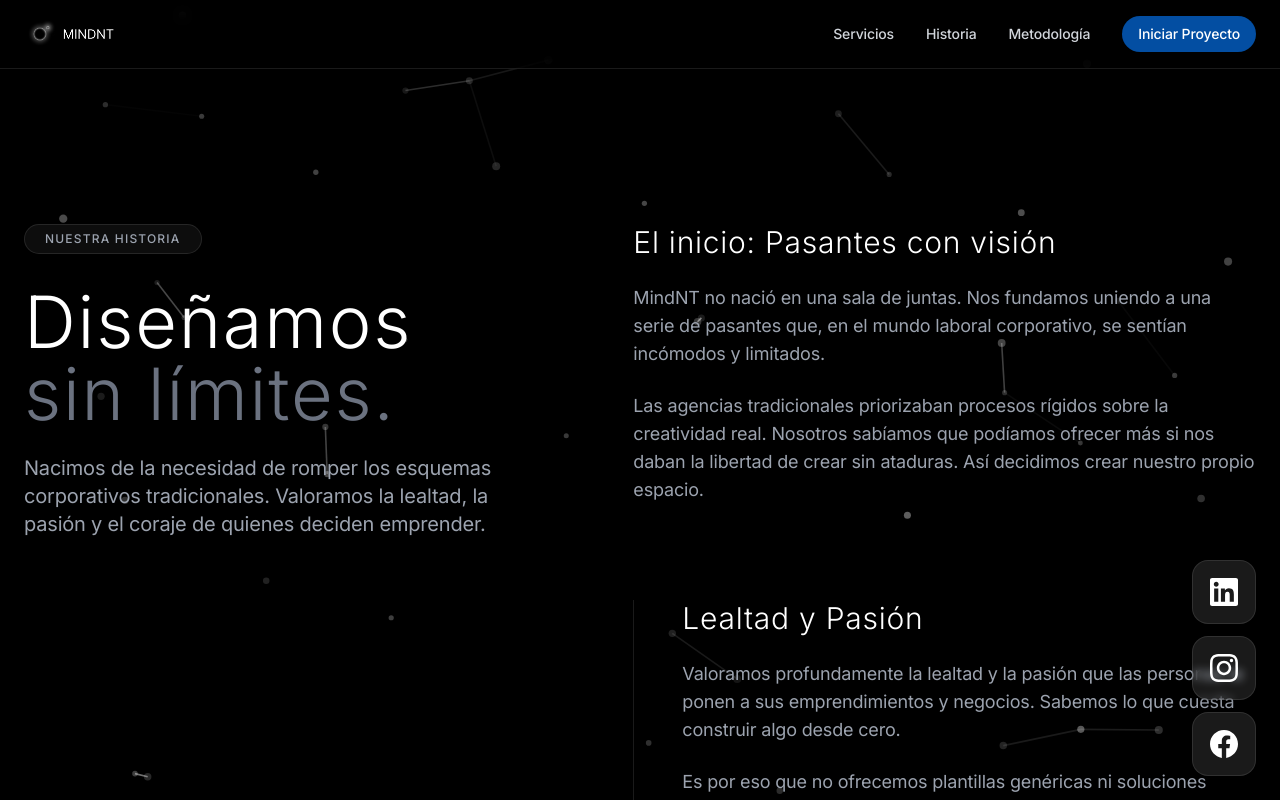
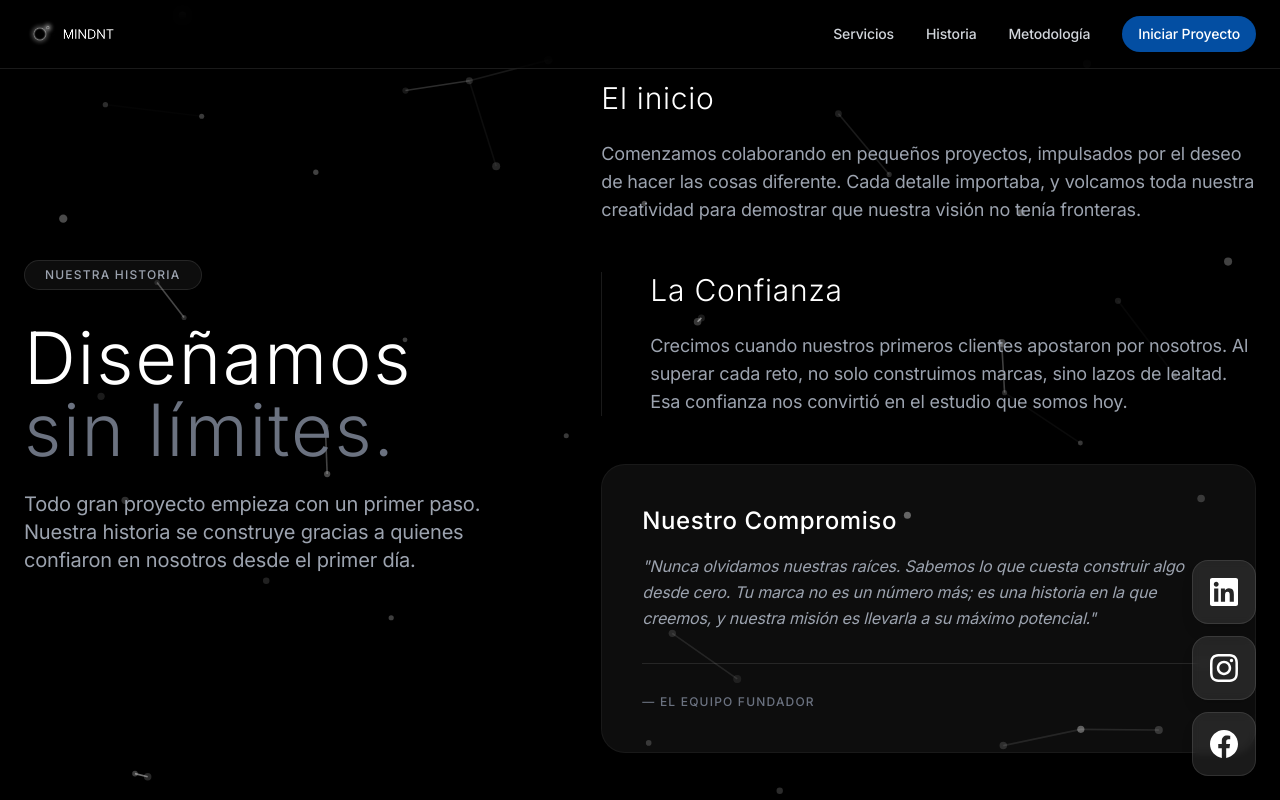
Before and after one commit to MindNT/MindNT, a React (Create React App) app: page /#/historias in a window 1280 px wide. Built offline with nearby package versions, Linux system fonts and the light colour scheme.

Commit message:
Nuevo diseño para MindNT

```diff
--- a/src/pages/Historias.js
+++ b/src/pages/Historias.js
@@ -10,13 +10,13 @@ function Historias() {
     }, []);
 
     return (
-        <div className="min-h-screen bg-black pt-24 pb-32 overflow-x-hidden relative">
+        <div className="min-h-screen bg-black py-20 flex items-center overflow-x-hidden relative">
             <ShootingStar />
-            <div className="max-w-7xl mx-auto px-6 relative z-10">
-                <div className="flex flex-col md:flex-row justify-between items-start gap-16 md:gap-24">
+            <div className="max-w-7xl mx-auto px-6 relative z-10 w-full">
+                <div className="flex flex-col md:flex-row justify-between items-center gap-12 md:gap-16">
 
-                    {/* Left Column - Sticky Heading */}
-                    <div className="w-full md:w-5/12 md:sticky md:top-32 shrink-0">
+                    {/* Left Column */}
+                    <div className="w-full md:w-5/12 shrink-0">
                         <div
                             className={`
                                 transition-all duration-1000 ease-out
@@ -33,13 +33,13 @@ function Historias() {
                             </h1>
 
                             <p className="text-lg md:text-xl font-inter font-normal text-gray-400 leading-relaxed tracking-normal-apple">
-                                Nacimos de la necesidad de romper los esquemas corporativos tradicionales. Valoramos la lealtad, la pasión y el coraje de quienes deciden emprender.
+                                Todo gran proyecto empieza con un primer paso. Nuestra historia se construye gracias a quienes confiaron en nosotros desde el primer día.
                             </p>
                         </div>
                     </div>
 
-                    {/* Right Column - Scrolling Content */}
-                    <div className="w-full md:w-7/12 flex flex-col gap-24 pt-4 md:pt-32 pb-32">
+                    {/* Right Column */}
+                    <div className="w-full md:w-7/12 flex flex-col gap-10 md:gap-12">
 
                         {/* Section 1 */}
                         <div
@@ -49,14 +49,11 @@ function Historias() {
                             `}
                         >
                             <h2 className="text-2xl md:text-3xl font-inter font-light tracking-wide text-white mb-6">
-                                El inicio: Pasantes con visión
+                                El inicio
                             </h2>
                             <p className="text-base md:text-lg font-inter font-normal text-gray-400 leading-relaxed tracking-normal-apple space-y-6">
-                                <span className="block mb-4">
-                                    MindNT no nació en una sala de juntas. Nos fundamos uniendo a una serie de pasantes que, en el mundo laboral corporativo, se sentían incómodos y limitados.
-                                </span>
                                 <span className="block">
-                                    Las agencias tradicionales priorizaban procesos rígidos sobre la creatividad real. Nosotros sabíamos que podíamos ofrecer más si nos daban la libertad de crear sin ataduras. Así decidimos crear nuestro propio espacio.
+                                    Comenzamos colaborando en pequeños proyectos, impulsados por el deseo de hacer las cosas diferente. Cada detalle importaba, y volcamos toda nuestra creatividad para demostrar que nuestra visión no tenía fronteras.
                                 </span>
                             </p>
                         </div>
@@ -70,14 +67,11 @@ function Historias() {
                             `}
                         >
                             <h2 className="text-2xl md:text-3xl font-inter font-light tracking-wide text-white mb-6">
-                                Lealtad y Pasión
+                                La Confianza
                             </h2>
                             <p className="text-base md:text-lg font-inter font-normal text-gray-400 leading-relaxed tracking-normal-apple space-y-6">
-                                <span className="block mb-4">
-                                    Valoramos profundamente la lealtad y la pasión que las personas le ponen a sus emprendimientos y negocios. Sabemos lo que cuesta construir algo desde cero.
-                                </span>
                                 <span className="block">
-                                    Es por eso que no ofrecemos plantillas genéricas ni soluciones rápidas. Cada diseño, cada plataforma y cada estrategia que desarrollamos es única, pensada específicamente para reflejar el alma del negocio de nuestros clientes.
+                                    Crecimos cuando nuestros primeros clientes apostaron por nosotros. Al superar cada reto, no solo construimos marcas, sino lazos de lealtad. Esa confianza nos convirtió en el estudio que somos hoy.
                                 </span>
                             </p>
                         </div>
@@ -86,19 +80,19 @@ function Historias() {
                         <div
                             className={`
                                 transition-all duration-1000 ease-out delay-600
-                                bg-white/5 rounded-3xl p-8 md:p-12 border border-white/5
+                                bg-white/5 rounded-3xl p-6 md:p-10 border border-white/5
                                 ${isVisible ? 'opacity-100 translate-y-0' : 'opacity-0 translate-y-12'}
                             `}
                         >
                             <h2 className="text-xl md:text-2xl font-inter font-medium tracking-wide text-white mb-4">
-                                Nuestro compromiso
+                                Nuestro Compromiso
                             </h2>
                             <p className="text-base font-inter font-normal text-gray-400 leading-relaxed tracking-normal-apple italic">
-                                "En MindNT, tu marca no es un número más en nuestro portafolio. Es una historia en la que creemos, y nuestra misión es darle las herramientas visuales y tecnológicas para que el mundo la escuche fuerte y claro."
+                                "Nunca olvidamos nuestras raíces. Sabemos lo que cuesta construir algo desde cero. Tu marca no es un número más; es una historia en la que creemos, y nuestra misión es llevarla a su máximo potencial."
                             </p>
                             <div className="mt-8 pt-6 border-t border-white/10">
                                 <span className="text-xs font-inter font-medium tracking-widest text-gray-500 uppercase">
-                                    — El equipo fundador de MindNT
+                                    — El equipo fundador
                                 </span>
                             </div>
                         </div>
--- a/src/pages/HistoriasMobile.js
+++ b/src/pages/HistoriasMobile.js
@@ -9,13 +9,13 @@ function HistoriasMobile() {
     }, []);
 
     return (
-        <div className="min-h-screen bg-black px-6 py-24 overflow-x-hidden relative">
+        <div className="min-h-screen bg-black px-6 py-20 flex flex-col justify-center overflow-x-hidden relative">
             <ShootingStar />
-            <div className="max-w-md mx-auto relative z-10">
+            <div className="max-w-md mx-auto relative z-10 w-full">
                 {/* Header Section */}
                 <div
                     className={`
-                        mb-16
+                        mb-10
                         transition-all duration-1000 ease-out
                         ${isVisible ? 'opacity-100 translate-y-0' : 'opacity-0 translate-y-8'}
                     `}
@@ -30,12 +30,12 @@ function HistoriasMobile() {
                     </h1>
 
                     <p className="text-base font-inter font-normal text-gray-400 leading-relaxed tracking-normal-apple">
-                        Nacimos de la necesidad de romper los esquemas corporativos. Valoramos la lealtad, la pasión y el coraje de quienes deciden emprender.
+                        Todo gran proyecto empieza con un primer paso. Nuestra historia se construye gracias a quienes confiaron en nosotros desde el primer día.
                     </p>
                 </div>
 
                 {/* Content Sections */}
-                <div className="space-y-16">
+                <div className="space-y-10">
                     {/* Section 1 */}
                     <div
                         className={`
@@ -44,14 +44,11 @@ function HistoriasMobile() {
                         `}
                     >
                         <h2 className="text-xl font-inter font-light tracking-wide text-white mb-4">
-                            Pasantes con visión
+                            El inicio
                         </h2>
                         <p className="text-sm font-inter font-normal text-gray-400 leading-relaxed tracking-normal-apple space-y-4">
-                            <span className="block mb-4">
-                                MindNT no nació en una sala de juntas. Nos fundamos uniendo a una serie de pasantes que, en el mundo laboral, se sentían incómodos y limitados.
-                            </span>
                             <span className="block">
-                                Sabíamos que podíamos ofrecer más si nos daban la libertad de crear sin ataduras. Así decidimos crear nuestro propio espacio.
+                                Comenzamos colaborando en pequeños proyectos, impulsados por el deseo de hacer las cosas diferente. Volcamos nuestra creatividad en cada detalle.
                             </span>
                         </p>
                     </div>
@@ -65,14 +62,11 @@ function HistoriasMobile() {
                         `}
                     >
                         <h2 className="text-xl font-inter font-light tracking-wide text-white mb-4">
-                            Lealtad y Pasión
+                            La Confianza
                         </h2>
                         <p className="text-sm font-inter font-normal text-gray-400 leading-relaxed tracking-normal-apple space-y-4">
-                            <span className="block mb-4">
-                                Valoramos profundamente la pasión que las personas le ponen a sus negocios. Sabemos lo que cuesta construir algo desde cero.
-                            </span>
                             <span className="block">
-                                Por eso no usamos plantillas genéricas. Cada diseño y plataforma es única, pensada específicamente para reflejar el alma del negocio de nuestros clientes.
+                                Crecimos cuando nuestros primeros clientes apostaron por nosotros. Esa confianza inicial nos convirtió en el estudio que somos hoy.
                             </span>
                         </p>
                     </div>
@@ -86,10 +80,10 @@ function HistoriasMobile() {
                         `}
                     >
                         <h2 className="text-lg font-inter font-medium tracking-wide text-white mb-3">
-                            Nuestro compromiso
+                            Nuestro Compromiso
                         </h2>
                         <p className="text-sm font-inter font-normal text-gray-400 leading-relaxed tracking-normal-apple italic">
-                            "Tu marca no es un número más. Es una historia en la que creemos, y nuestra misión es darle las herramientas para que el mundo la escuche fuerte y claro."
+                            "Nunca olvidamos nuestras raíces. Tu marca es una historia en la que creemos, y nuestra misión es llevarla a su máximo potencial."
                         </p>
                         <div className="mt-6 pt-4 border-t border-white/10">
                             <span className="text-xs font-inter font-medium tracking-widest text-gray-500 uppercase">
```
Also changed, not shown: 15 other files (tests, documents, lock files or other folders).
